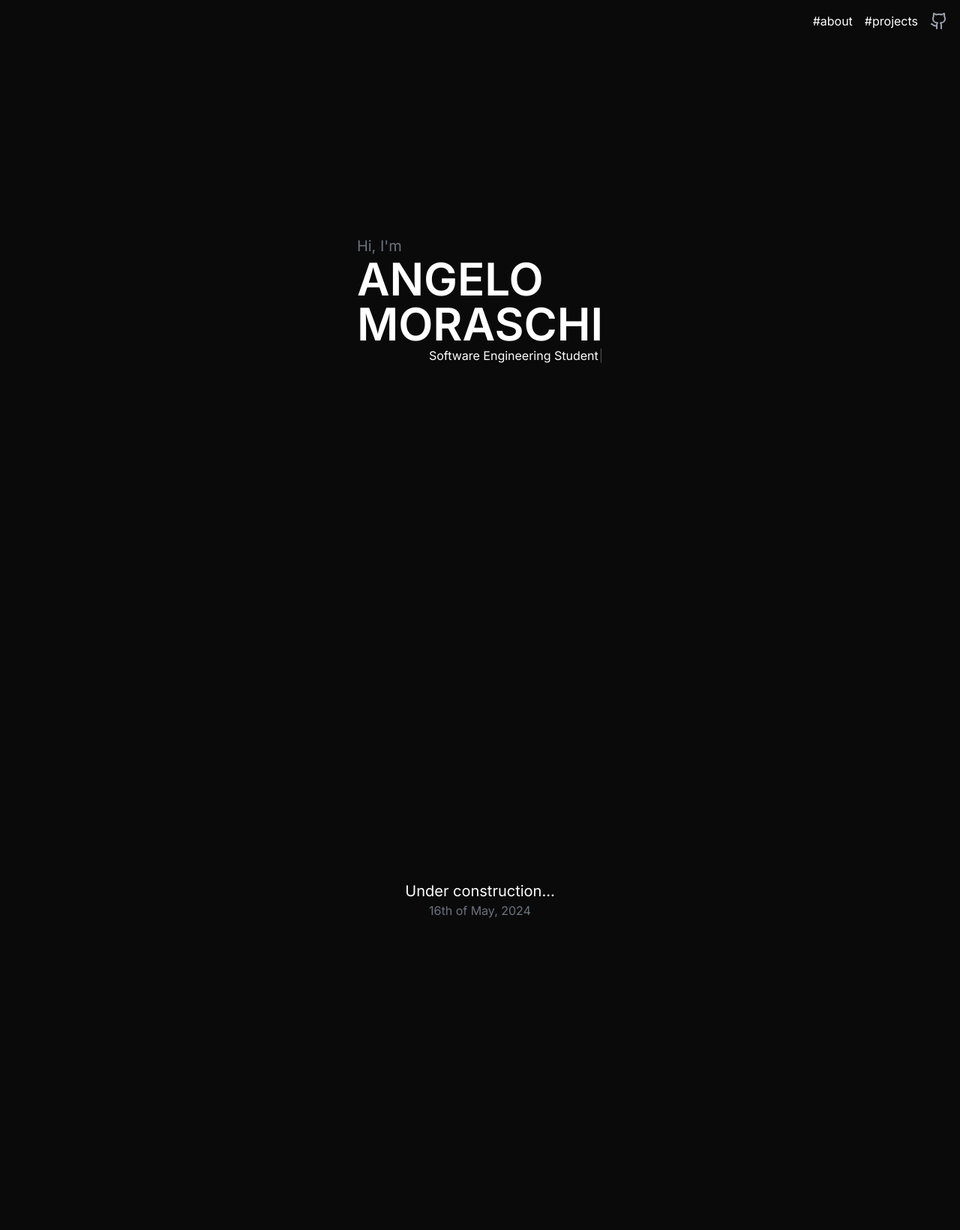
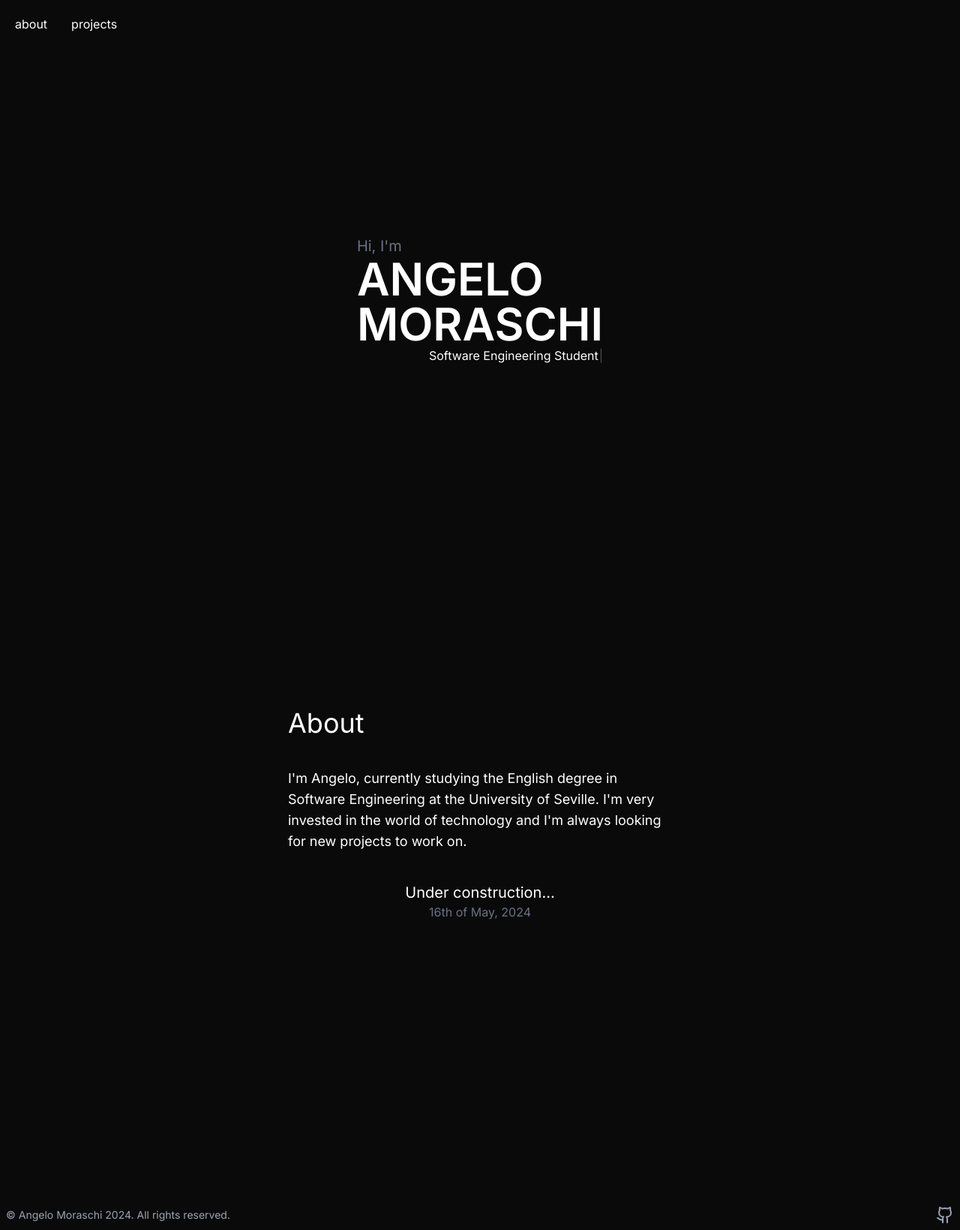
Before and after one commit to amoraschi/amoraschi.github.io, a Next.js app: page / in a window 1280 px wide. Shown: the whole page at 75% size. Before the commit the page ends 1600 px from the top, so only its background shows below. Built offline with nearby package versions, Linux system fonts and the light colour scheme.

Commit message:
Add about section

```diff
--- a/src/app/components/headbar/headbar.tsx
+++ b/src/app/components/headbar/headbar.tsx
@@ -1,14 +1,12 @@
-import { Github } from 'lucide-react'
-import Link from 'next/link'
 import HeadbarLink from '@/app/components/headbar/headbar-link'
 
 const links = [
   {
-    name: '#about',
+    name: 'about',
     url: '/#about'
   },
   {
-    name: '#projects',
+    name: 'projects',
     url: '/#projects'
   }
 ]
@@ -16,7 +14,7 @@ const links = [
 export default function Headbar () {
   return (
     <div
-      className='fixed flex p-4 gap-4 w-full justify-end items-center'
+      className='fixed flex p-5 gap-8 w-full items-center'
     >
       {
         links.map((link, key) => (
@@ -28,13 +26,6 @@ export default function Headbar () {
           </HeadbarLink>
         ))
       }
-      <Link
-        href='https://github.com/amoraschi'
-        target='_blank'
-        className='text-gray-400 hover:text-gray-500 transition'
-      >
-        <Github />
-      </Link>
     </div>
   )
 }
--- a/src/app/components/sections/about-section.tsx
+++ b/src/app/components/sections/about-section.tsx
@@ -4,10 +4,26 @@ export default function AboutSection () {
   return (
     <div
       id='about'
-      className='h-[100vh] grid place-items-center'
+      className='h-[100vh] px-96 py-36'
     >
       <div
-        className='text-center'
+        className='flex flex-col gap-2 text-white'
+      >
+        <Text
+          className='text-4xl'
+        >
+          About
+        </Text>
+        <br />
+        <Text
+          className='text-lg'
+        >
+          I'm Angelo, currently studying the English degree in Software Engineering at the University of Seville.
+          I'm very invested in the world of technology and I'm always looking for new projects to work on.
+        </Text>
+      </div>
+      <div
+        className='text-center mt-10'
       >
         <Text
           className='text-white text-xl'
--- /dev/null
+++ b/src/app/components/sections/footer-section.tsx
@@ -0,0 +1,24 @@
+import { Github } from 'lucide-react'
+import Link from 'next/link'
+import Text from '@/app/components/ui/text'
+
+export default function FooterSection () {
+  return (
+    <div
+      className='p-2 flex justify-between items-center'
+    >
+      <Text
+        className='text-gray-400 text-sm'
+      >
+        © Angelo Moraschi 2024. All rights reserved.
+      </Text>
+      <Link
+        href='https://github.com/amoraschi'
+        target='_blank'
+        className='text-gray-400 hover:text-gray-500 transition'
+      >
+        <Github />
+      </Link>
+    </div>
+  )
+}
--- a/src/app/page.tsx
+++ b/src/app/page.tsx
@@ -1,11 +1,13 @@
 import HomeSection from '@/app/components/sections/home-section'
 import AboutSection from '@/app/components/sections/about-section'
+import FooterSection from '@/app/components/sections/footer-section'
 
 export default function Home () {
   return (
     <main>
       <HomeSection />
       <AboutSection />
+      <FooterSection />
     </main>
   )
 }
```
